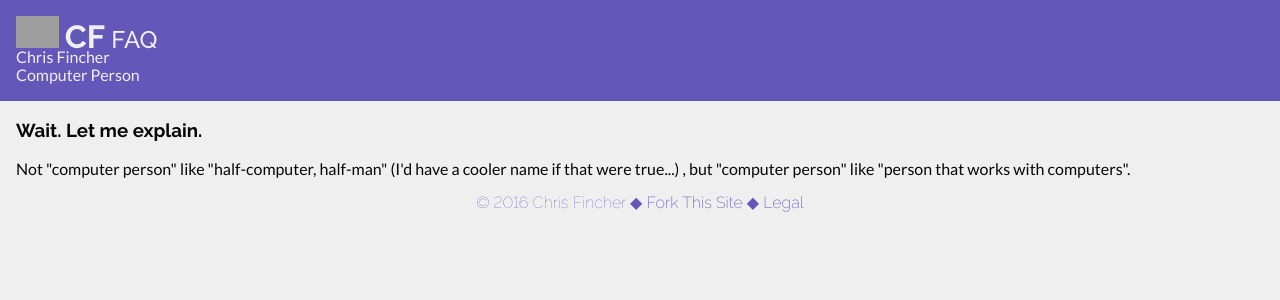
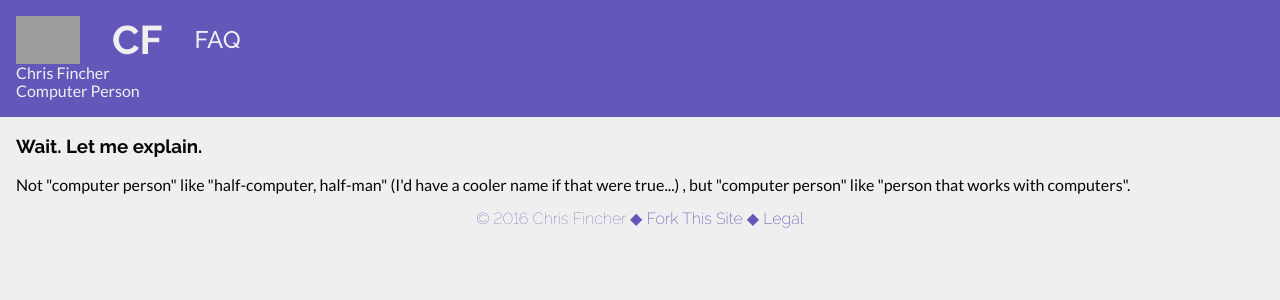
Before and after one commit to symbolboxer/symbolboxer.github.io, a Jekyll site: the page built from index.html, in a window 1280 px wide. Shown: the top 300 px of the page. Built offline with Jekyll 4.4.1, drawn with Linux system fonts in a browser that asks for light colours; nearby versions of some CDN libraries; grey boxes are pictures that could not be loaded.

Commit message:
refine navbar

```diff
--- a/css/default.scss
+++ b/css/default.scss
@@ -21,11 +21,20 @@ a {
 }
 
 .navbar {
-	height: 2rem;
-	line-height: 2rem;
-	vertical-align: middle;
+	height: 3rem;
+	display: flex;
+	align-items: center;
 	font-size: 1.5rem;
 	font-family: $h-stack;
+
+	a {
+		margin-left: 2rem;
+
+		&:hover {
+			text-decoration: none;
+			color: white;
+		}
+	}
 }
 
 .logo {
@@ -33,7 +42,7 @@ a {
 }
 
 .initials {
-	font-size: 2rem;
+	font-size: 2.5rem;
 	font-weight: 700;
 }
 
```
